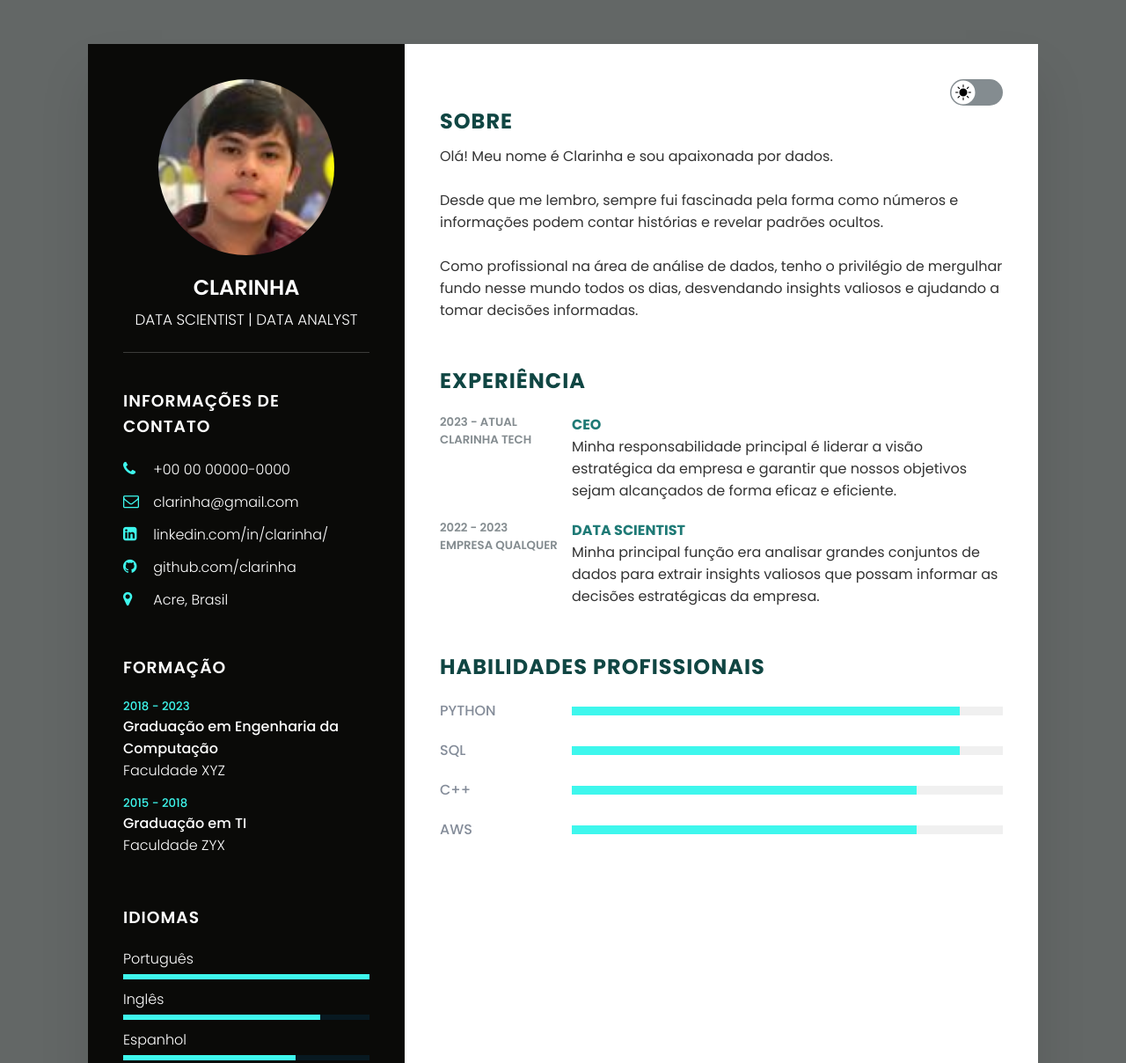
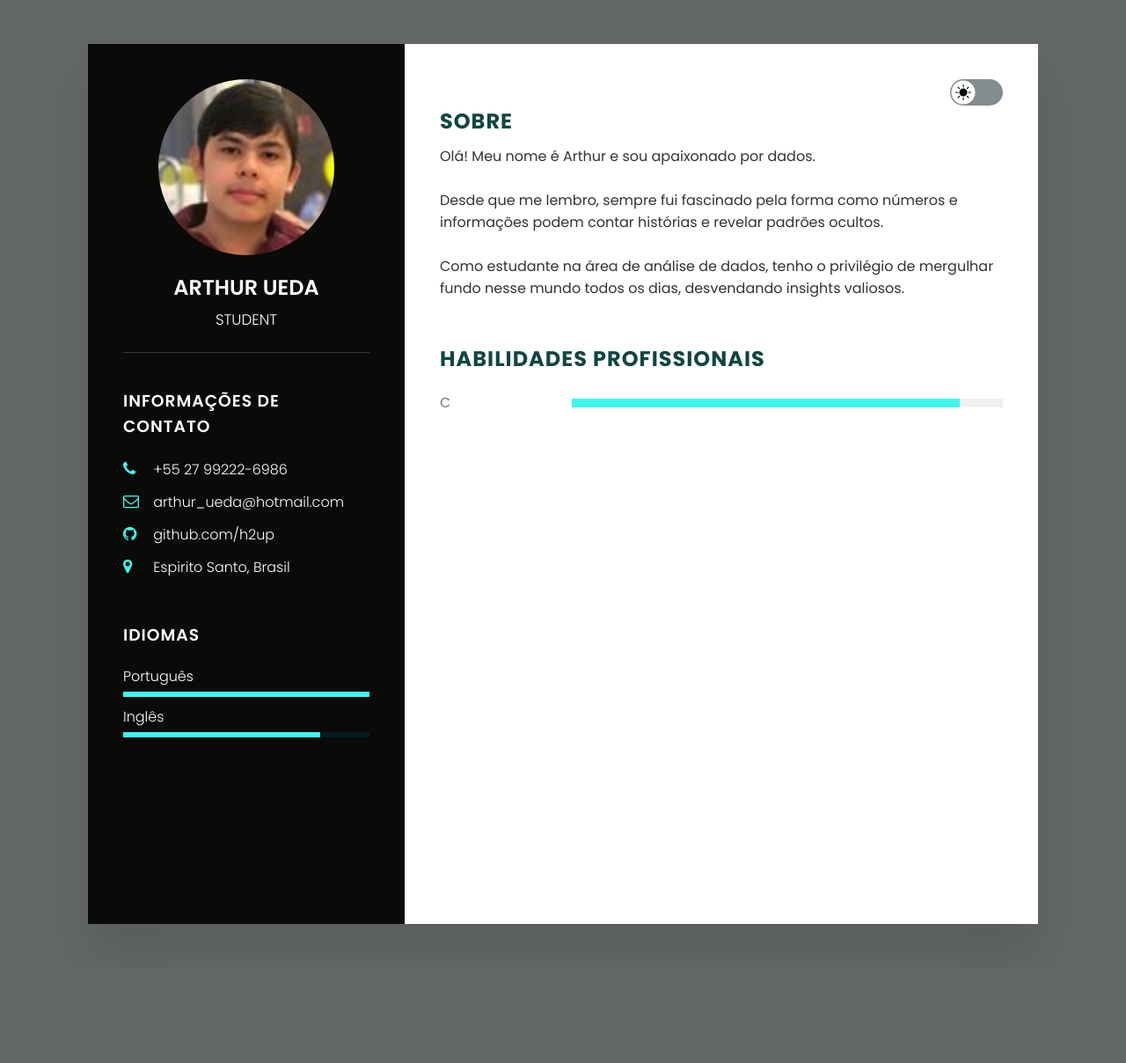
Before and after one commit to H2up/H2up, a plain HTML site: page index.html in a window 1280 px wide. Shown: the top 1208 px of the page at 88% size. After the commit the page ends 1100 px from the top, so only its background shows below. Drawn offline with nearby package versions, Linux system fonts and the light colour scheme.

Commit message:
Update index.html
Updated code

```diff
--- a/index.html
+++ b/index.html
@@ -17,7 +17,7 @@
                     <img src="profile.png">
                 </div>
                  <!-- Substitua Clarinha por seu nome e "Data Scientist | Data Analyst | Data Engineer" pelos seus cargos/títulos -->
-                <h2>Clarinha<br><span>Data Scientist | Data Analyst</span></h2>
+                <h2>Arthur Ueda<br><span>Student</span></h2>
             </div>
 
             <div class="contact_info">
@@ -26,49 +26,25 @@
                     <li>
                         <span class="icon"><i class="fa fa-phone" aria-hidden="true"></i></span>
                         <!-- Substitua por seu DDI (código DDI do Brasil é 55), DDD e número de celular -->
-                        <span class="text">+00 00 00000-0000</span>
+                        <span class="text">+55 27 99222-6986</span>
                     </li>
                     <li>
                         <span class="icon"><i class="fa fa-envelope-o" aria-hidden="true"></i></span>
                         <!-- Substitua por seu email -->
-                        <span class="text">clarinha@gmail.com</span>
-                    </li>
-                    <li>
-                        <span class="icon"><i class="fa fa-linkedin-square" aria-hidden="true"></i></span>
-                        <!-- Coloque o link do seu linkedin em href e substitua "linkedin.com/in/clarinha/" pelo seu link sem https:// -->
-                        <a href="" target="_blank"><span class="text">linkedin.com/in/clarinha/</span></a>
+                        <span class="text">arthur_ueda@hotmail.com</span>
                     </li>
                     <li>
                         <span class="icon"><i class="fa fa-github" aria-hidden="true"></i></span>
                         <!-- Coloque o link do seu github em href e substitua "github.com/clarinha" pelo seu link sem https:// -->
-                        <a href="" target="_blank"><span class="text">github.com/clarinha</span></a>
+                        <a href="" target="_blank"><span class="text">github.com/h2up</span></a>
                     </li>
                     <li>
                         <span class="icon"><i class="fa fa-map-marker" aria-hidden="true"></i></span>
                         <!-- Substitua pelo estado e país na qual vive -->
-                        <span class="text">Acre, Brasil</span>
+                        <span class="text">Espirito Santo, Brasil</span>
                     </li>
                 </ul>
             </div>
-
-            <div class="contact_info education">
-                <h3 class="title">Formação</h3>
-                <ul>
-                    <li>
-                        <!-- Substitua pelo ano de ingresso e conclusão de curso (se estiver cursando, coloque Atual ou o ano esperado para a formação) -->
-                        <h5>2018 - 2023</h5>
-                        <h4>Graduação em Engenharia da Computação</h4>
-                        <h4>Faculdade XYZ</h4>
-                    </li>
-                    <!-- Se precisar adicionar mais formações só copiar o trecho <li>...</li> e colar logo abaixo. Veja o exemplo-->
-                    <li>
-                        <h5>2015 - 2018</h5>
-                        <h4>Graduação em TI</h4>
-                        <h4>Faculdade ZYX</h4>
-                    </li>
-                </ul>
-            </div>
-
             <div class="contact_info language">
                 <h3 class="title">Idiomas</h3>
                 <ul>
@@ -89,14 +65,7 @@
                             <div style="width: 80%;"></div>
                         </span>
                     </li>
-                    <li>
-                        <!-- Substitua "Espanhol" pelo idioma que você quer -->
-                        <span class="text">Espanhol</span>
-                        <!-- Altera a porcentagem de acordo com a sua proeficiência no idioma acima -->
-                        <span class="percent">
-                            <div style="width: 70%;"></div>
-                        </span>
-                    </li>
+
                     <!-- Se precisar remover algum idioma só deletar o trecho <li>...</li> em que o idioma está inserido -->
                 </ul>
             </div>
@@ -115,82 +84,26 @@
             <div class="about">
                 <h2 class="title2">Sobre</h2>
                 <!-- Substitua a apresentação da clarinha pela sua, contando um pouco sobre você e sua jornada -->
-                <p>Olá! Meu nome é Clarinha e sou apaixonada por dados.
+                <p>Olá! Meu nome é Arthur e sou apaixonado por dados.
                     <!-- Use <br><br> para pular linhas -->
-                    <br><br>Desde que me lembro, sempre fui fascinada pela forma como números e informações podem contar histórias e revelar padrões ocultos.
-                    <br><br>Como profissional na área de análise de dados, tenho o privilégio de mergulhar fundo nesse mundo todos os dias, desvendando insights valiosos e ajudando a tomar decisões informadas.
+                    <br><br>Desde que me lembro, sempre fui fascinado pela forma como números e informações podem contar histórias e revelar padrões ocultos.
+                    <br><br>Como estudante na área de análise de dados, tenho o privilégio de mergulhar fundo nesse mundo todos os dias, desvendando insights valiosos.
                 </div>
-            <div class="about">
-                <h2 class="title2">Experiência</h2>
-                <div class="box">
-                    <div class="year_company">
-                        <!-- Substitua pelo ano de ingresso e de saída da empresa (se for seu emprego atual, coloque Atual) -->
-                        <h5>2023 - Atual</h5>
-                        <h5>Clarinha Tech</h5>
-                    </div>
-                    <div class="text">
-                        <!-- Substitua pelo seu cargo -->
-                        <h4>CEO</h4>
-                        <!-- Descreva suas funções para o cargo mencionado -->
-                        <p>
-                            Minha responsabilidade principal é liderar a visão estratégica da empresa e garantir que nossos objetivos sejam alcançados de forma eficaz e eficiente.
-                        </p>
-                    </div>
-                </div>
+
                 <!-- Se precisar adicionar mais experiências só copiar o trecho <div class="box">...</div> e colar abaixo. Veja o exemplo -->
-                <div class="box">
-                    <div class="year_company">
-                        <!-- Substitua pelo ano de ingresso e de saída da empresa (se for seu emprego atual, coloque Atual) -->
-                        <h5>2022 - 2023</h5>
-                        <h5>Empresa Qualquer</h5>
-                    </div>
-                    <div class="text">
-                        <!-- Substitua pelo seu cargo -->
-                        <h4>Data Scientist</h4>
-                        <!-- Descreva suas funções para o cargo mencionado -->
-                        <p>
-                            Minha principal função era analisar grandes conjuntos de dados para extrair insights valiosos que possam informar as decisões estratégicas da empresa.
-                        </p>
-                    </div>
-                </div>
-                <!-- Se precisar remover alguma experiência só deletar o trecho <div class="box">...</div> em que a experiência está inserida -->
-            </div>
+
 
             <div class="about skills">
                 <h2 class="title2">Habilidades Profissionais</h2>
                 <div class="box">
                     <!-- Substitua "Python" pela habilidade que você quiser -->
-                    <h4>Python</h4>
+                    <h4>C</h4>
                     <div class="percent">
                         <!-- Altera a porcentagem de acordo com a sua proeficiência na habilidade acima  -->
                         <div style="width: 90%;"></div>
                     </div>
                 </div>
-                <!-- Se precisar adicionar mais habilidades só copiar o trecho <div class="box">...</div> e colar abaixo. Veja o exemplo -->
-                <div class="box">
-                    <!-- Substitua "Python" pela habilidade que você quiser -->
-                    <h4>SQL</h4>
-                    <div class="percent">
-                        <!-- Altera a porcentagem de acordo com a sua proeficiência na habilidade acima  -->
-                        <div style="width: 90%;"></div>
-                    </div>
-                </div>
-                <div class="box">
-                    <!-- Substitua "Python" pela habilidade que você quiser -->
-                    <h4>C++</h4>
-                    <div class="percent">
-                        <!-- Altera a porcentagem de acordo com a sua proeficiência na habilidade acima  -->
-                        <div style="width: 80%;"></div>
-                    </div>
-                </div>
-                <div class="box">
-                    <!-- Substitua "Python" pela habilidade que você quiser -->
-                    <h4>AWS</h4>
-                    <div class="percent">
-                        <!-- Altera a porcentagem de acordo com a sua proeficiência na habilidade acima  -->
-                        <div style="width: 80%;"></div>
-                    </div>
-                </div>
+
                 <!-- Se precisar remover alguma habilidade só deletar o trecho <div class="box">...</div> em que a habilidade está inserida -->
             </div>
         </div>
```
